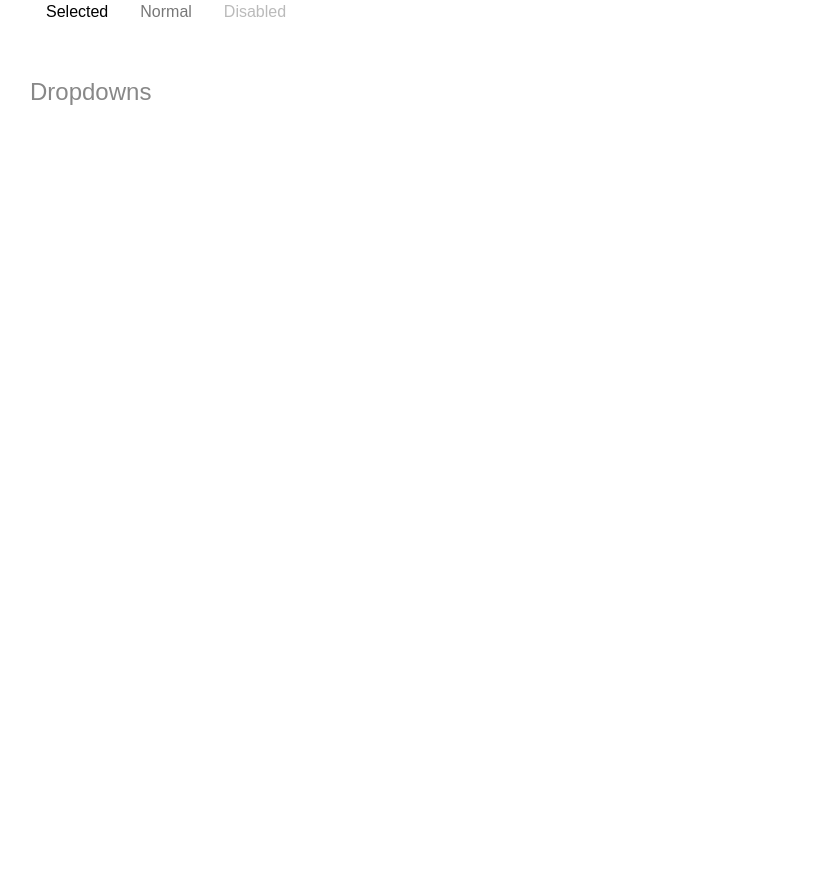
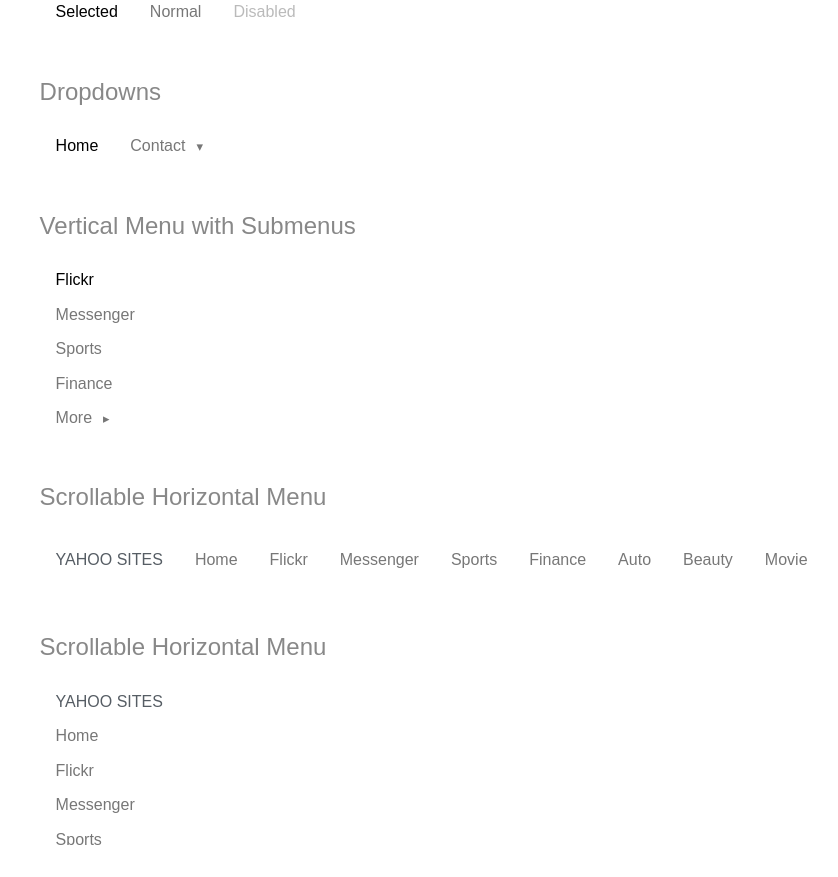
Before and after one commit to dtakahashi333/pure-css-vue, a Vue app: page /menus in a window 1280 px wide. Shown: the part 780-1657 px from the top of the page, without its empty margins (152-990 px from the left). Before the commit the page ends 941 px from the top, so only its background shows below. Built offline with nearby package versions, Linux system fonts and the light colour scheme.

Commit message:
Add more features to PureMenu components.

```diff
--- a/src/MenusView.vue
+++ b/src/MenusView.vue
@@ -3,6 +3,7 @@ import PureMenu from "./components/PureMenu.vue";
 import PureMenuHeading from "./components/PureMenuHeading.vue";
 import PureMenuItem from "./components/PureMenuItem.vue";
 import PureMenuList from "./components/PureMenuList.vue";
+import PureMenuListHasChildren from "./components/PureMenuListHasChildren.vue";
 </script>
 
 <template>
@@ -10,7 +11,7 @@ import PureMenuList from "./components/PureMenuList.vue";
     <h1 class="content-subhead">Menu</h1>
     <section>
       <h2 class="content-subhead">Vertical Menu</h2>
-      <PureMenu>
+      <PureMenu vertical restrictWidth>
         <PureMenuHeading>Yahoo Sites</PureMenuHeading>
         <PureMenuList>
           <PureMenuItem>Flickr</PureMenuItem>
@@ -49,8 +50,102 @@ import PureMenuList from "./components/PureMenuList.vue";
     </section>
     <section>
       <h2 class="content-subhead">Dropdowns</h2>
+      <PureMenu horizontal>
+        <PureMenuList>
+          <PureMenuItem selected>Home</PureMenuItem>
+          <PureMenuListHasChildren useVueRouter>
+            Contact
+            <template v-slot:children>
+              <PureMenuItem>Email</PureMenuItem>
+              <PureMenuItem>Twitter</PureMenuItem>
+              <PureMenuItem>Tumblr Blog</PureMenuItem>
+            </template>
+          </PureMenuListHasChildren>
+        </PureMenuList>
+      </PureMenu>
+    </section>
+    <section>
+      <h2 class="content-subhead">Vertical Menu with Submenus</h2>
+      <PureMenu vertical restrictWidth="150px">
+        <PureMenuList>
+          <PureMenuItem selected>Flickr</PureMenuItem>
+          <PureMenuItem>Messenger</PureMenuItem>
+          <PureMenuItem>Sports</PureMenuItem>
+          <PureMenuItem>Finance</PureMenuItem>
+          <PureMenuListHasChildren>
+            More
+            <template v-slot:children>
+              <PureMenuItem>Autos</PureMenuItem>
+              <PureMenuItem>Flickr</PureMenuItem>
+              <PureMenuListHasChildren>
+                Even More
+                <template v-slot:children>
+                  <PureMenuItem>Foo</PureMenuItem>
+                  <PureMenuItem>Bar</PureMenuItem>
+                  <PureMenuItem>Baz</PureMenuItem>
+                </template>
+              </PureMenuListHasChildren>
+            </template>
+          </PureMenuListHasChildren>
+        </PureMenuList>
+      </PureMenu>
+    </section>
+    <section>
+      <h2 class="content-subhead">Scrollable Horizontal Menu</h2>
+      <div class="hori-scrollable-container">
+        <PureMenu horizontal scrollable>
+          <PureMenuHeading>Yahoo Sites</PureMenuHeading>
+          <PureMenuList>
+            <PureMenuItem>Home</PureMenuItem>
+            <PureMenuItem>Flickr</PureMenuItem>
+            <PureMenuItem>Messenger</PureMenuItem>
+            <PureMenuItem>Sports</PureMenuItem>
+            <PureMenuItem>Finance</PureMenuItem>
+            <PureMenuItem>Auto</PureMenuItem>
+            <PureMenuItem>Beauty</PureMenuItem>
+            <PureMenuItem>Movies</PureMenuItem>
+            <PureMenuItem>Small Business</PureMenuItem>
+            <PureMenuItem>Cricket</PureMenuItem>
+            <PureMenuItem>Tech</PureMenuItem>
+            <PureMenuItem>World</PureMenuItem>
+            <PureMenuItem>News</PureMenuItem>
+            <PureMenuItem>Support</PureMenuItem>
+          </PureMenuList>
+        </PureMenu>
+      </div>
+    </section>
+    <section>
+      <h2 class="content-subhead">Scrollable Horizontal Menu</h2>
+      <PureMenu
+        vertical
+        scrollable
+        restrictWidth="150px"
+        restrictHeight="160px"
+      >
+        <PureMenuHeading>Yahoo Sites</PureMenuHeading>
+        <PureMenuList>
+          <PureMenuItem>Home</PureMenuItem>
+          <PureMenuItem>Flickr</PureMenuItem>
+          <PureMenuItem>Messenger</PureMenuItem>
+          <PureMenuItem>Sports</PureMenuItem>
+          <PureMenuItem>Finance</PureMenuItem>
+          <PureMenuItem>Auto</PureMenuItem>
+          <PureMenuItem>Beauty</PureMenuItem>
+          <PureMenuItem>Movies</PureMenuItem>
+          <PureMenuItem>Small Business</PureMenuItem>
+          <PureMenuItem>Cricket</PureMenuItem>
+          <PureMenuItem>Tech</PureMenuItem>
+          <PureMenuItem>World</PureMenuItem>
+          <PureMenuItem>News</PureMenuItem>
+          <PureMenuItem>Support</PureMenuItem>
+        </PureMenuList>
+      </PureMenu>
     </section>
   </div>
 </template>
 
-<style scoped></style>
+<style scoped>
+.hori-scrollable-container {
+  width: 768px;
+}
+</style>
--- a/src/components/PureMenu.vue
+++ b/src/components/PureMenu.vue
@@ -14,11 +14,35 @@ const props = defineProps({
     type: [Boolean, String],
     default: false,
   },
+  vertical: {
+    type: [Boolean, String],
+    default: true,
+  },
+  restrictWidth: {
+    type: String,
+    default: "",
+  },
+  restrictHeight: {
+    type: String,
+    default: "",
+  },
+  scrollable: {
+    type: [Boolean, String],
+    default: false,
+  },
 });
 </script>
 
 <template>
-  <div class="pure-menu" v-bind:class="{ 'pure-menu-horizontal': horizontal }">
+  <div
+    class="pure-menu"
+    v-bind:class="{
+      'pure-menu-horizontal': horizontal,
+      'custom-restricted-width': restrictWidth,
+      'custom-restricted-height': restrictHeight,
+      'pure-menu-scrollable': scrollable,
+    }"
+  >
     <template v-if="menuHeading || menuItems">
       <template v-if="menuHeading">
         <template v-if="menuHeading.useVueRouter">
@@ -55,4 +79,11 @@ const props = defineProps({
   </div>
 </template>
 
-<style scoped></style>
+<style scoped>
+.custom-restricted-width {
+  width: v-bind(restrictWidth);
+}
+.custom-restricted-height {
+  height: v-bind(restrictHeight);
+}
+</style>
--- a/src/components/PureMenuItem.vue
+++ b/src/components/PureMenuItem.vue
@@ -6,7 +6,7 @@ const props = defineProps({
   },
   link: {
     type: [String, Object],
-    default: "",
+    default: "#/", // https://stackoverflow.com/questions/3252730/how-can-i-prevent-a-click-on-a-link-from-jumping-to-top-of-page
   },
   selected: {
     type: [Boolean, String],
--- a/src/components/PureMenuList.vue
+++ b/src/components/PureMenuList.vue
@@ -1,4 +1,11 @@
-<script setup></script>
+<script setup>
+const props = defineProps({
+  useVueRouter: {
+    type: [Boolean, String],
+    default: false,
+  },
+});
+</script>
 
 <template>
   <ul class="pure-menu-list">
--- /dev/null
+++ b/src/components/PureMenuListHasChildren.vue
@@ -0,0 +1,67 @@
+<script setup>
+import { ref } from "vue";
+const props = defineProps({
+  useVueRouter: {
+    type: [Boolean, String],
+    default: false,
+  },
+  link: {
+    type: [String, Object],
+    default: "#/", // https://stackoverflow.com/questions/3252730/how-can-i-prevent-a-click-on-a-link-from-jumping-to-top-of-page
+  },
+  allowHover: {
+    type: [Boolean, String],
+    default: false,
+  },
+  disabled: {
+    type: [Boolean, String],
+    default: false,
+  },
+});
+const isChildrenOpen = ref(false);
+</script>
+
+<template>
+  <li
+    class="pure-menu-item pure-menu-has-children"
+    v-bind:class="{
+      'pure-menu-allow-hover': allowHover,
+      'pure-menu-disabled': disabled,
+    }"
+  >
+    <template v-if="useVueRouter">
+      <RouterLink
+        v-bind:to="link"
+        class="pure-menu-link"
+        v-on:click="isChildrenOpen = !isChildrenOpen"
+        aria-haspopup="true"
+      >
+        <slot></slot>
+      </RouterLink>
+    </template>
+    <template v-else>
+      <a
+        v-bind:href="link"
+        class="pure-menu-link"
+        v-on:click="isChildrenOpen = !isChildrenOpen"
+        aria-haspopup="true"
+      >
+        <slot></slot>
+      </a>
+    </template>
+    <ul
+      class="pure-menu-children"
+      v-bind:class="{
+        'open-children': isChildrenOpen,
+      }"
+    >
+      <slot name="children"></slot>
+    </ul>
+  </li>
+</template>
+
+<style scoped>
+.open-children {
+  display: block !important;
+}
+</style>
```
